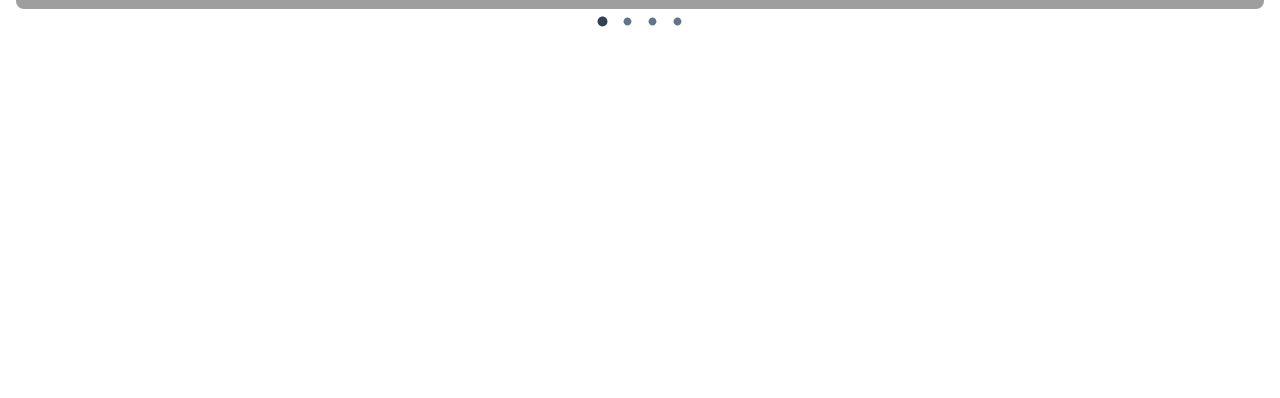
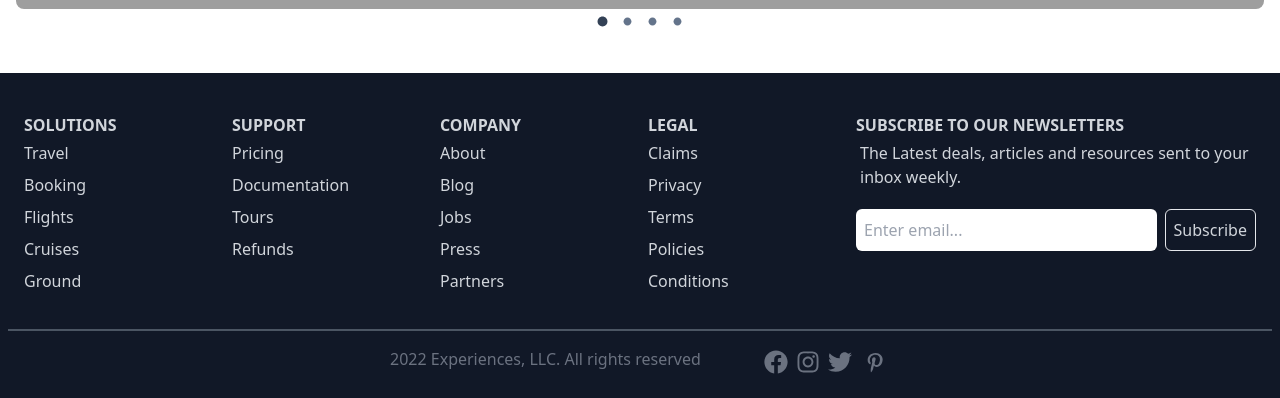
Before and after one commit to omidshali/hotel-website-react, a React (Create React App) app: page / in a window 1280 px wide. Shown: the part 3003-3401 px from the top of the page. Before the commit the page ends 3076 px from the top, so only its background shows below. Built offline with nearby package versions, Linux system fonts and the light colour scheme; grey boxes are pictures that could not be loaded.

Commit message:
Footer component

```diff
--- a/src/App.js
+++ b/src/App.js
@@ -1,3 +1,4 @@
+import Footer from "./components/Footer";
 import Hero from "./components/Hero";
 import ImageSlider from "./components/ImageSlider";
 import Navbar from "./components/Navbar";
@@ -14,6 +15,7 @@ function App() {
       <Plan />
       <Rooms />
       <ImageSlider />
+      <Footer />
     </div>
   );
 }
--- /dev/null
+++ b/src/components/Footer.jsx
@@ -0,0 +1,74 @@
+import { FaFacebook, FaInstagram, FaTwitter } from "react-icons/fa";
+import { TiSocialPinterest } from "react-icons/ti";
+const Footer = () => {
+  return (
+    <div className="max-w-[1400px] w-full mx-auto bg-gray-900 text-gray-300 px-2 py-2">
+      <div className="grid grid-cols-2 md:grid-cols-6 border-b-2 border-gray-600 px-4 py-8 gap-4">
+        <div>
+          <h3 className="font-bold uppercase">Solutions</h3>
+          <ul>
+            <li className="py-1">Travel</li>
+            <li className="py-1">Booking</li>
+            <li className="py-1">Flights</li>
+            <li className="py-1">Cruises</li>
+            <li className="py-1">Ground</li>
+          </ul>
+        </div>
+        <div>
+          <h3 className="font-bold uppercase">Support</h3>
+          <ul>
+            <li className="py-1">Pricing</li>
+            <li className="py-1">Documentation</li>
+            <li className="py-1">Tours</li>
+            <li className="py-1">Refunds</li>
+          </ul>
+        </div>
+        <div>
+          <h3 className="font-bold uppercase">Company</h3>
+          <ul>
+            <li className="py-1">About</li>
+            <li className="py-1">Blog</li>
+            <li className="py-1">Jobs</li>
+            <li className="py-1">Press</li>
+            <li className="py-1">Partners</li>
+          </ul>
+        </div>
+        <div>
+          <h3 className="font-bold uppercase">Legal</h3>
+          <ul>
+            <li className="py-1">Claims</li>
+            <li className="py-1">Privacy</li>
+            <li className="py-1">Terms</li>
+            <li className="py-1">Policies</li>
+            <li className="py-1">Conditions</li>
+          </ul>
+        </div>
+        <div className="col-span-2">
+          <p className="font-bold uppercase">Subscribe to our newsletters</p>
+          <p className="p-1">
+            The Latest deals, articles and resources sent to your inbox weekly.
+          </p>
+          <form className="flex flex-col sm:flex-row md:flex-col lg:flex-row gap-2 mt-4">
+            <input
+              className="w-full p-2 py-2 rounded-md  text-black"
+              type="email"
+              placeholder="Enter email..."
+            />
+            <button className="rounded-md p-2">Subscribe</button>
+          </form>
+        </div>
+      </div>
+      <div className="flex flex-col sm:flex-row justify-between py-4 md:max-w-[500px] m-auto text-gray-500 text-center">
+        <p>2022 Experiences, LLC. All rights reserved</p>
+        <div className="flex gap-2 items-center justify-center text-2xl">
+          <FaFacebook />
+          <FaInstagram />
+          <FaTwitter />
+          <TiSocialPinterest size={30} />
+        </div>
+      </div>
+    </div>
+  );
+};
+
+export default Footer;
```
